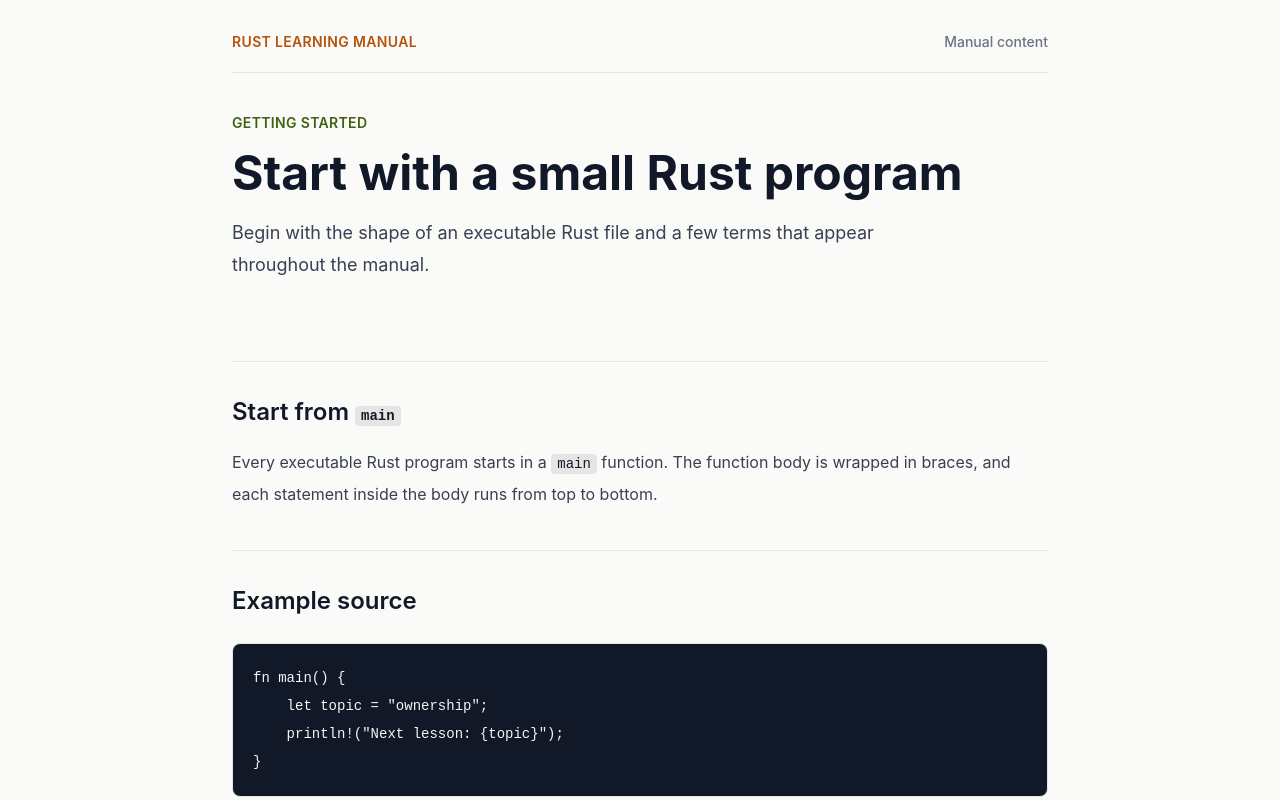
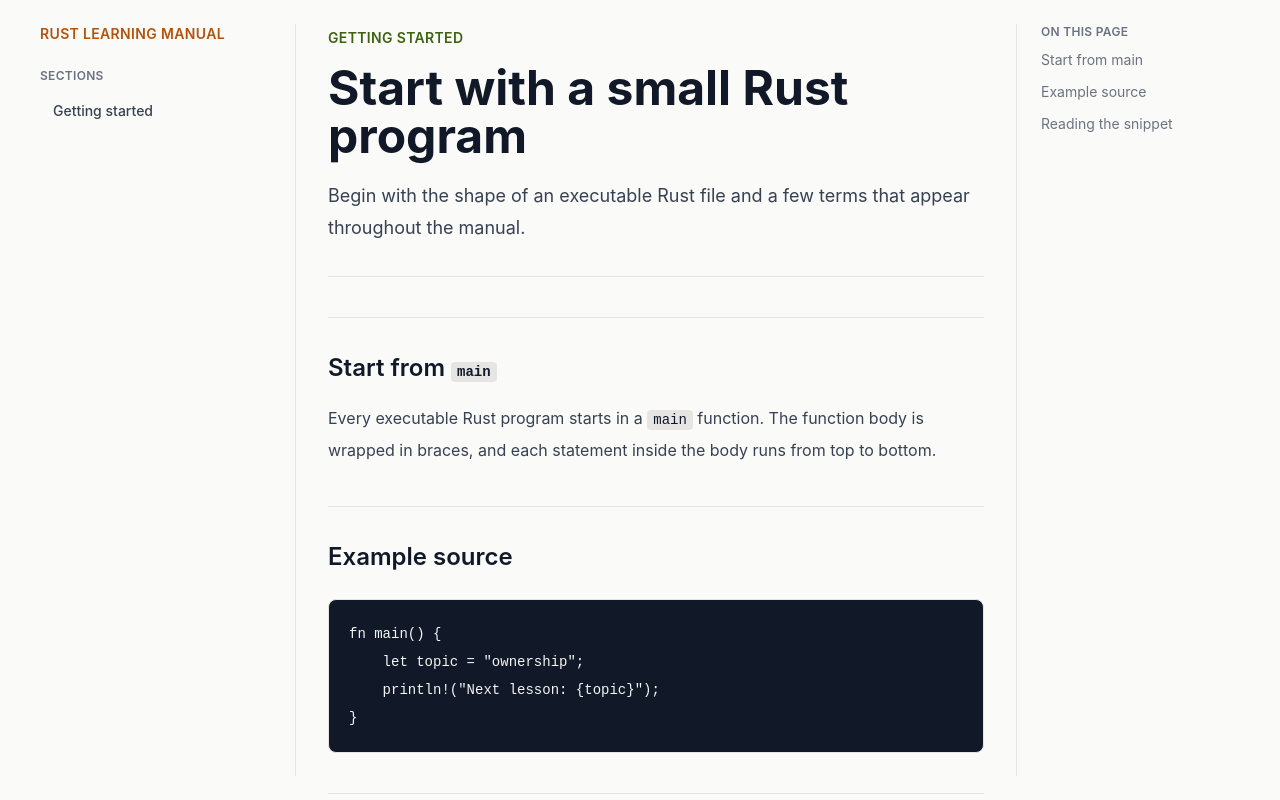
Before and after one commit to mtplayground/alex-1883-test-42, a React (Vite) app in the folder apps/web/: page / in a window 1280 px wide. Shown: the top 800 px of the page. Built offline with nearby package versions, Linux system fonts and the light colour scheme.

Commit message:
feat: Build app layout, section navigation, and table of contents

```diff
--- a/apps/web/package.json
+++ b/apps/web/package.json
@@ -9,6 +9,7 @@
     "preview": "vite preview --host 0.0.0.0 --port 8080"
   },
   "dependencies": {
+    "@mdx-js/react": "^3.1.0",
     "@mdx-js/rollup": "^3.1.0",
     "@vitejs/plugin-react": "^4.3.4",
     "vite": "^6.0.7",
--- a/apps/web/src/App.tsx
+++ b/apps/web/src/App.tsx
@@ -1,39 +1,92 @@
+import { MDXProvider } from "@mdx-js/react";
 import { Link, Route, Routes } from "react-router-dom";
 
-import GettingStartedContent, {
-  metadata as gettingStartedMetadata
-} from "./content/getting-started.mdx";
+import { defaultManualSection, manualSections } from "./content/manual";
+import { mdxComponents } from "./content/mdxComponents";
 
-function HomePage() {
+function SectionNavigation() {
+  return (
+    <nav aria-label="Manual sections" className="space-y-2">
+      <p className="text-xs font-semibold uppercase tracking-wide text-ink-500">
+        Sections
+      </p>
+      <div className="flex gap-2 overflow-x-auto pb-2 lg:block lg:space-y-1 lg:overflow-visible lg:pb-0">
+        {manualSections.map((section) => (
+          <Link
+            key={section.id}
+            to={section.path}
+            className="block min-w-max rounded-md border border-stone-200 bg-white px-3 py-2 text-sm font-medium text-ink-700 shadow-sm transition hover:border-rust-500 hover:text-rust-600 lg:min-w-0 lg:border-transparent lg:bg-transparent lg:shadow-none"
+          >
+            {section.metadata.label}
+          </Link>
+        ))}
+      </div>
+    </nav>
+  );
+}
+
+function TableOfContents() {
+  return (
+    <nav aria-label="On this page" className="space-y-2">
+      <p className="text-xs font-semibold uppercase tracking-wide text-ink-500">
+        On this page
+      </p>
+      <ol className="space-y-2">
+        {defaultManualSection.headings.map((heading) => (
+          <li key={heading.id}>
+            <a
+              href={`#${heading.id}`}
+              className="block text-sm leading-6 text-ink-500 transition hover:text-rust-600"
+            >
+              {heading.text}
+            </a>
+          </li>
+        ))}
+      </ol>
+    </nav>
+  );
+}
+
+function ManualPage() {
+  const Content = defaultManualSection.Component;
+
   return (
     <main className="min-h-screen bg-stone-50 text-ink-950">
-      <section className="mx-auto flex min-h-screen w-full max-w-4xl flex-col px-6 py-8 sm:px-8 lg:px-10">
-        <nav className="flex items-center justify-between border-b border-stone-200 pb-5">
+      <div className="mx-auto grid min-h-screen w-full max-w-7xl gap-8 px-5 py-6 sm:px-8 lg:grid-cols-[16rem_minmax(0,1fr)_14rem] lg:px-10">
+        <aside className="lg:sticky lg:top-6 lg:h-[calc(100vh-3rem)] lg:border-r lg:border-stone-200 lg:pr-6">
           <Link
             to="/"
-            className="text-sm font-semibold uppercase tracking-wide text-rust-600"
+            className="mb-6 block text-sm font-semibold uppercase tracking-wide text-rust-600"
           >
             Rust learning manual
           </Link>
-          <span className="text-sm font-medium text-ink-500">Manual content</span>
-        </nav>
+          <SectionNavigation />
+        </aside>
 
-        <header className="py-10">
+        <section className="min-w-0">
+          <header className="border-b border-stone-200 pb-8 lg:pt-1">
             <p className="text-sm font-semibold uppercase tracking-wide text-moss-700">
-            {gettingStartedMetadata.label}
+              {defaultManualSection.metadata.label}
             </p>
             <h1 className="mt-4 max-w-3xl text-4xl font-bold leading-tight text-ink-950 sm:text-5xl">
-            {gettingStartedMetadata.title}
+              {defaultManualSection.metadata.title}
             </h1>
             <p className="mt-5 max-w-2xl text-lg leading-8 text-ink-700">
-            {gettingStartedMetadata.description}
+              {defaultManualSection.metadata.description}
             </p>
           </header>
 
           <article className="manual-content pb-16">
-          <GettingStartedContent />
+            <MDXProvider components={mdxComponents}>
+              <Content />
+            </MDXProvider>
           </article>
         </section>
+
+        <aside className="hidden border-l border-stone-200 pl-6 lg:sticky lg:top-6 lg:block lg:h-[calc(100vh-3rem)]">
+          <TableOfContents />
+        </aside>
+      </div>
     </main>
   );
 }
@@ -41,7 +94,7 @@ function HomePage() {
 export function App() {
   return (
     <Routes>
-      <Route path="/" element={<HomePage />} />
+      <Route path="/" element={<ManualPage />} />
     </Routes>
   );
 }
--- /dev/null
+++ b/apps/web/src/content/manual.ts
@@ -0,0 +1,30 @@
+import type { ComponentType } from "react";
+
+import GettingStartedContent, {
+  metadata as gettingStartedMetadata
+} from "./getting-started.mdx";
+import gettingStartedSource from "./getting-started.mdx?raw";
+import { extractHeadings, type ContentHeading } from "../lib/headings";
+
+export interface ManualSection {
+  Component: ComponentType;
+  headings: ContentHeading[];
+  id: string;
+  metadata: {
+    description: string;
+    label: string;
+    title: string;
+  };
+  path: string;
+}
+
+const gettingStartedSection: ManualSection = {
+  Component: GettingStartedContent,
+  headings: extractHeadings(gettingStartedSource),
+  id: "getting-started",
+  metadata: gettingStartedMetadata,
+  path: "/"
+};
+
+export const manualSections = [gettingStartedSection] satisfies ManualSection[];
+export const defaultManualSection = gettingStartedSection;
--- /dev/null
+++ b/apps/web/src/content/mdxComponents.tsx
@@ -0,0 +1,48 @@
+import {
+  Children,
+  isValidElement,
+  type ComponentPropsWithoutRef,
+  type ReactNode
+} from "react";
+
+import { slugifyHeading } from "../lib/headings";
+
+function textFromNode(node: ReactNode): string {
+  if (typeof node === "string" || typeof node === "number") {
+    return String(node);
+  }
+
+  if (Array.isArray(node)) {
+    return node.map(textFromNode).join("");
+  }
+
+  if (isValidElement<{ children?: ReactNode }>(node)) {
+    return textFromNode(node.props.children);
+  }
+
+  return "";
+}
+
+function createHeading(level: 2 | 3) {
+  const Heading = ({
+    children,
+    ...props
+  }: ComponentPropsWithoutRef<`h${typeof level}`>) => {
+    const text = Children.toArray(children).map(textFromNode).join("");
+    const id = slugifyHeading(text);
+    const Tag = `h${level}` as const;
+
+    return (
+      <Tag id={id} {...props}>
+        {children}
+      </Tag>
+    );
+  };
+
+  return Heading;
+}
+
+export const mdxComponents = {
+  h2: createHeading(2),
+  h3: createHeading(3)
+};
--- /dev/null
+++ b/apps/web/src/lib/headings.ts
@@ -0,0 +1,40 @@
+export interface ContentHeading {
+  id: string;
+  level: 2 | 3;
+  text: string;
+}
+
+function plainHeadingText(value: string): string {
+  return value
+    .replace(/`([^`]+)`/g, "$1")
+    .replace(/\[([^\]]+)\]\([^)]+\)/g, "$1")
+    .replace(/[*_~]/g, "")
+    .trim();
+}
+
+export function slugifyHeading(value: string): string {
+  return plainHeadingText(value)
+    .toLowerCase()
+    .replace(/[^a-z0-9\s-]/g, "")
+    .trim()
+    .replace(/\s+/g, "-")
+    .replace(/-+/g, "-");
+}
+
+export function extractHeadings(source: string): ContentHeading[] {
+  return source
+    .split(/\r?\n/)
+    .map((line) => line.match(/^(#{2,3})\s+(.+)$/))
+    .filter((match): match is RegExpMatchArray => Boolean(match))
+    .map((match) => {
+      const marker = match[1] ?? "";
+      const rawText = match[2] ?? "";
+      const text = plainHeadingText(rawText);
+
+      return {
+        id: slugifyHeading(text),
+        level: marker.length as 2 | 3,
+        text
+      };
+    });
+}
--- a/apps/web/src/styles.css
+++ b/apps/web/src/styles.css
@@ -19,7 +19,11 @@ body {
   }
 
   .manual-content h2 {
-    @apply mt-10 border-t border-stone-200 pt-8 text-2xl font-semibold leading-9 text-ink-950;
+    @apply mt-10 scroll-mt-8 border-t border-stone-200 pt-8 text-2xl font-semibold leading-9 text-ink-950;
+  }
+
+  .manual-content h3 {
+    @apply mt-8 scroll-mt-8 text-xl font-semibold leading-8 text-ink-950;
   }
 
   .manual-content p {
@@ -45,4 +49,8 @@ body {
   .manual-content :not(pre) > code {
     @apply rounded bg-stone-200 px-1.5 py-0.5 text-sm text-ink-950;
   }
+
+  .manual-content a {
+    @apply font-medium text-rust-600 underline decoration-rust-600/30 underline-offset-4;
+  }
 }
```
Also changed, not shown: 1 other file (tests, documents, lock files or other folders). Lines whose indentation alone changed are shown as unchanged.
